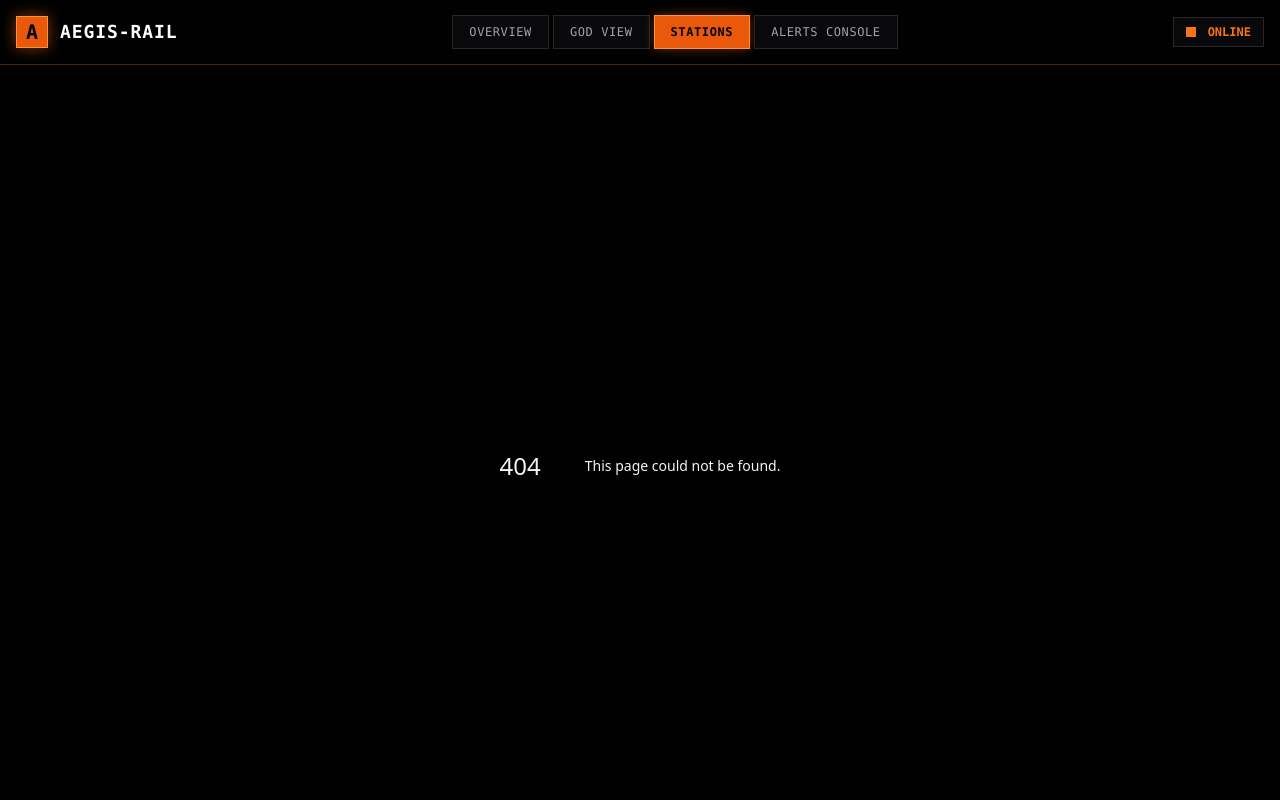
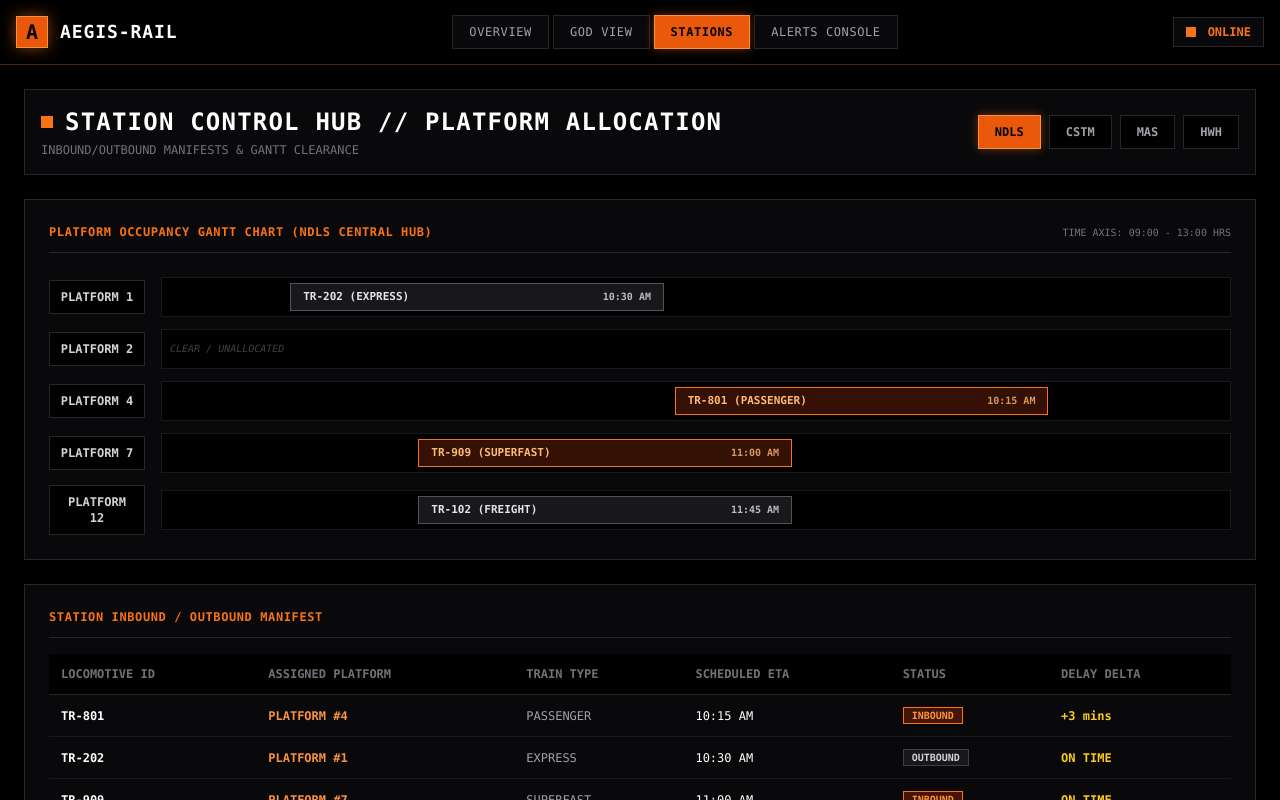
Before and after one commit to AnmolTiwari4/aegis-rail, a Next.js app in the folder frontend/: page /stations in a window 1280 px wide. Before the commit this address had no page. Shown: the top 800 px of the page. Built offline with nearby package versions, Linux system fonts and the light colour scheme; no server answers.

Commit message:
feat(frontend): create Station Control page with Gantt platform allocation chart

```diff
--- /dev/null
+++ b/frontend/app/stations/page.jsx
@@ -0,0 +1,156 @@
+'use client';
+
+import { useState, useEffect } from 'react';
+
+export default function StationControlPage() {
+  const [selectedStation, setSelectedStation] = useState('NDLS');
+  const [stationData, setStationData] = useState(null);
+
+  useEffect(() => {
+    fetch(`http://localhost:8000/api/v1/stations/${selectedStation}`)
+      .then((res) => res.json())
+      .then((data) => setStationData(data))
+      .catch(() => {
+        setStationData({
+          station_id: selectedStation,
+          station_name: `${selectedStation} Central Hub`,
+          platforms_count: 16,
+          active_trains_count: 8,
+          manifest: [
+            { train_id: "TR-801", platform: 4, type: "PASSENGER", eta: "10:15 AM", status: "INBOUND", delay_min: 3 },
+            { train_id: "TR-202", platform: 1, type: "EXPRESS", eta: "10:30 AM", status: "OUTBOUND", delay_min: 0 },
+            { train_id: "TR-909", platform: 7, type: "SUPERFAST", eta: "11:00 AM", status: "INBOUND", delay_min: -1 },
+            { train_id: "TR-102", platform: 12, type: "FREIGHT", eta: "11:45 AM", status: "OUTBOUND", delay_min: 15 },
+          ]
+        });
+      });
+  }, [selectedStation]);
+
+  const stationsList = ['NDLS', 'CSTM', 'MAS', 'HWH'];
+
+  return (
+    <div className="w-full bg-black min-h-screen p-4 md:p-6 font-mono space-y-6">
+
+      {/* Header & Station Selector */}
+      <div className="flex flex-col md:flex-row justify-between items-start md:items-center gap-4 border border-zinc-800 bg-zinc-950 p-4">
+        <div>
+          <h1 className="text-xl md:text-2xl font-bold uppercase text-white tracking-wider flex items-center gap-3">
+            <span className="w-3 h-3 bg-orange-500 inline-block"></span>
+            STATION CONTROL HUB // PLATFORM ALLOCATION
+          </h1>
+          <p className="text-zinc-500 text-xs mt-1">INBOUND/OUTBOUND MANIFESTS & GANTT CLEARANCE</p>
+        </div>
+
+        {/* Station Tabs */}
+        <div className="flex gap-2">
+          {stationsList.map((stn) => (
+            <button
+              key={stn}
+              onClick={() => setSelectedStation(stn)}
+              className={`px-4 py-2 border text-xs font-bold uppercase transition-all ${
+                selectedStation === stn
+                  ? 'bg-orange-600 border-orange-400 text-black shadow-[0_0_10px_rgba(249,115,22,0.4)]'
+                  : 'bg-black border-zinc-800 text-zinc-400 hover:border-orange-500/50 hover:text-white'
+              }`}
+            >
+              {stn}
+            </button>
+          ))}
+        </div>
+      </div>
+
+      {/* Main Grid: Platform Allocation Gantt Chart & Manifest Table */}
+      <div className="space-y-6">
+
+        {/* Platform Allocation Gantt Chart Visualizer */}
+        <div className="border border-zinc-800 bg-zinc-950 p-6 space-y-4">
+          <div className="flex justify-between items-center border-b border-zinc-800 pb-3">
+            <h3 className="text-orange-500 font-bold text-xs uppercase tracking-wider">
+              PLATFORM OCCUPANCY GANTT CHART ({stationData?.station_name})
+            </h3>
+            <span className="text-zinc-500 text-[10px]">TIME AXIS: 09:00 - 13:00 HRS</span>
+          </div>
+
+          {/* Gantt Matrix Grid */}
+          <div className="space-y-3 pt-2">
+            {[1, 2, 4, 7, 12].map((platformNum) => {
+              const assignedTrain = stationData?.manifest.find((m) => m.platform === platformNum);
+
+              return (
+                <div key={platformNum} className="flex items-center gap-4 text-xs">
+                  <div className="w-24 border border-zinc-800 bg-black p-2 text-center font-bold text-zinc-300">
+                    PLATFORM {platformNum}
+                  </div>
+
+                  <div className="flex-1 h-10 border border-zinc-900 bg-black relative flex items-center px-2">
+                    {assignedTrain ? (
+                      <div
+                        className={`absolute h-7 px-3 flex items-center justify-between border font-bold text-[11px] ${
+                          assignedTrain.status === 'INBOUND'
+                            ? 'bg-orange-950/80 border-orange-500 text-orange-300'
+                            : 'bg-zinc-900 border-zinc-600 text-zinc-200'
+                        }`}
+                        style={{
+                          left: `${(platformNum * 12) % 60}%`,
+                          width: '35%'
+                        }}
+                      >
+                        <span>{assignedTrain.train_id} ({assignedTrain.type})</span>
+                        <span className="text-[10px] opacity-80">{assignedTrain.eta}</span>
+                      </div>
+                    ) : (
+                      <span className="text-zinc-700 text-[10px] italic">CLEAR / UNALLOCATED</span>
+                    )}
+                  </div>
+                </div>
+              );
+            })}
+          </div>
+        </div>
+
+        {/* Inbound/Outbound Manifest Table */}
+        <div className="border border-zinc-800 bg-zinc-950 p-6 space-y-4">
+          <h3 className="text-orange-500 font-bold text-xs uppercase tracking-wider border-b border-zinc-800 pb-3">
+            STATION INBOUND / OUTBOUND MANIFEST
+          </h3>
+
+          <div className="overflow-x-auto">
+            <table className="w-full text-left text-xs font-mono border-collapse">
+              <thead>
+                <tr className="border-b border-zinc-800 text-zinc-500 bg-black">
+                  <th className="p-3">LOCOMOTIVE ID</th>
+                  <th className="p-3">ASSIGNED PLATFORM</th>
+                  <th className="p-3">TRAIN TYPE</th>
+                  <th className="p-3">SCHEDULED ETA</th>
+                  <th className="p-3">STATUS</th>
+                  <th className="p-3">DELAY DELTA</th>
+                </tr>
+              </thead>
+              <tbody className="divide-y divide-zinc-900">
+                {stationData?.manifest.map((row) => (
+                  <tr key={row.train_id} className="hover:bg-zinc-900/50 transition-colors">
+                    <td className="p-3 font-bold text-white">{row.train_id}</td>
+                    <td className="p-3 text-orange-400 font-bold">PLATFORM #{row.platform}</td>
+                    <td className="p-3 text-zinc-400">{row.type}</td>
+                    <td className="p-3 text-white">{row.eta}</td>
+                    <td className="p-3">
+                      <span className={`px-2 py-0.5 text-[10px] font-bold border ${
+                        row.status === 'INBOUND' ? 'border-orange-500 bg-orange-950 text-orange-400' : 'border-zinc-700 bg-zinc-900 text-zinc-300'
+                      }`}>
+                        {row.status}
+                      </span>
+                    </td>
+                    <td className="p-3 font-bold text-yellow-400">
+                      {row.delay_min > 0 ? `+${row.delay_min} mins` : 'ON TIME'}
+                    </td>
+                  </tr>
+                ))}
+              </tbody>
+            </table>
+          </div>
+        </div>
+
+      </div>
+    </div>
+  );
+}
```
